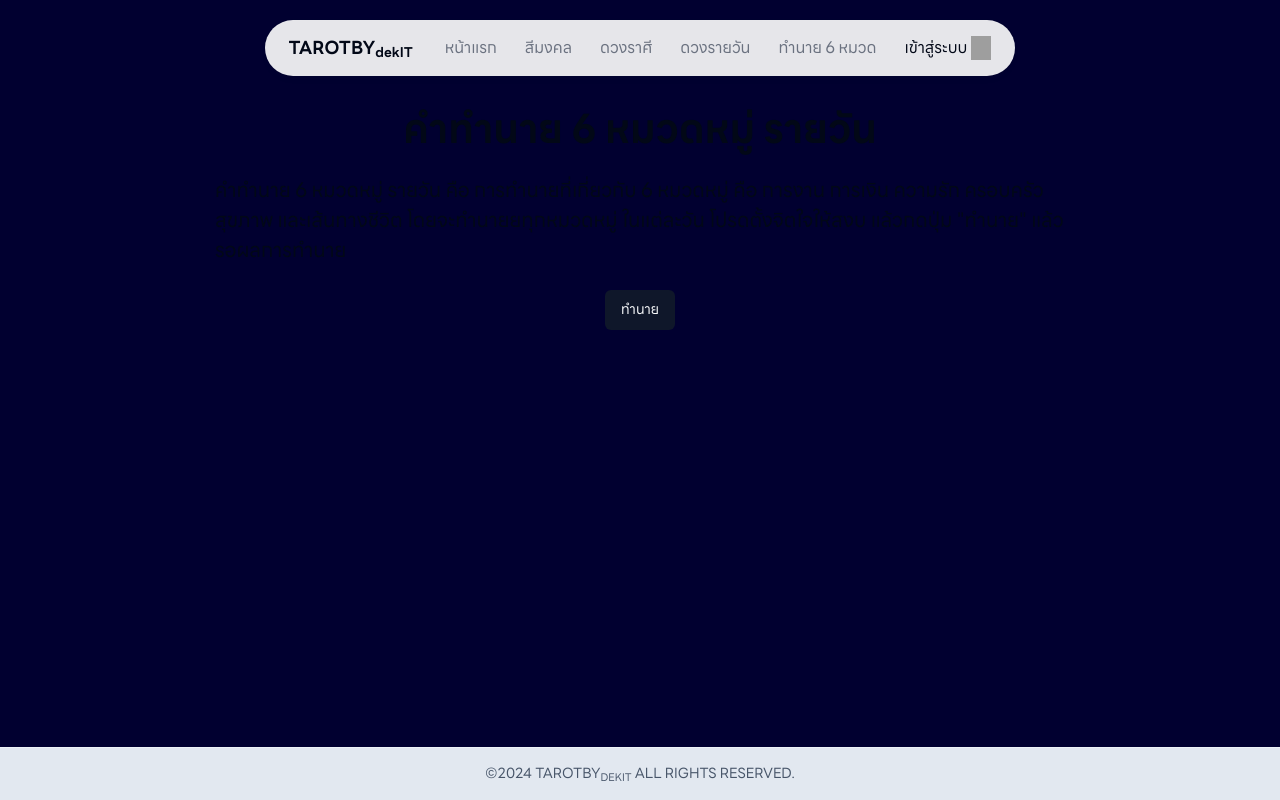
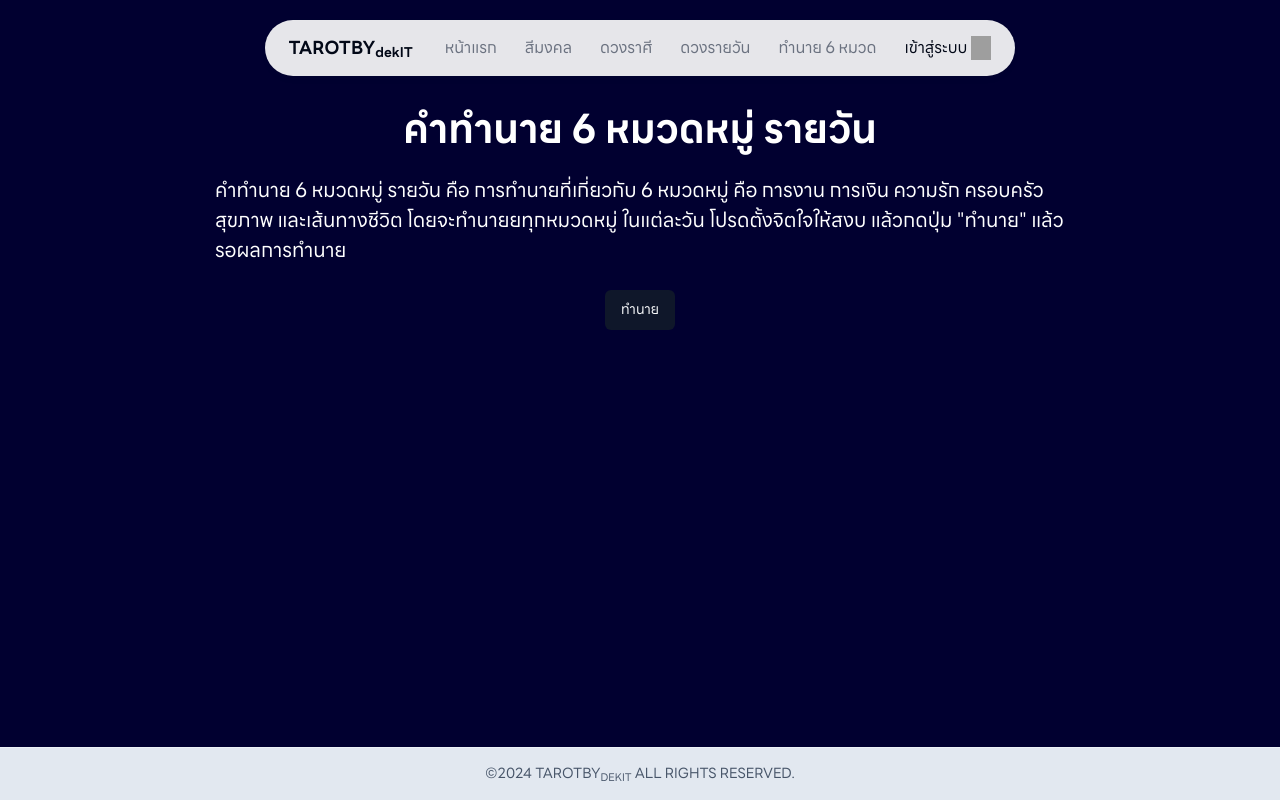
Before and after one commit to artijo/tarot-client, a React (Vite) app: page /sixgategory in a window 1280 px wide. Built offline with nearby package versions, Linux system fonts and the light colour scheme; grey boxes are pictures that could not be loaded.

Commit message:
Update SixCategory.jsx

```diff
--- a/src/Pages/SixCategory.jsx
+++ b/src/Pages/SixCategory.jsx
@@ -26,8 +26,8 @@
 
   return (
     <UserLayout>
-      <h1 className="text-center">คำทำนาย 6 หมวดหมู่ รายวัน</h1>
-      <p className="max-w-prose mx-auto mt-4">
+      <h1 className="text-center text-white">คำทำนาย 6 หมวดหมู่ รายวัน</h1>
+      <p className="max-w-prose mx-auto mt-4 text-white">
         คำทำนาย 6 หมวดหมู่ รายวัน คือ การทำนายที่เกี่ยวกับ 6 หมวดหมู่ คือ การงาน การเงิน ความรัก ครอบครัว สุขภาพ และเส้นทางชีวิต โดยจะทำนายยทุกหมวดหมู่ ในแต่ละวัน โปรดตั้งจิตใจให้สงบ แล้วกดปุ่ม "ทำนาย" แล้วรอผลการทำนาย
       </p>
 
```
